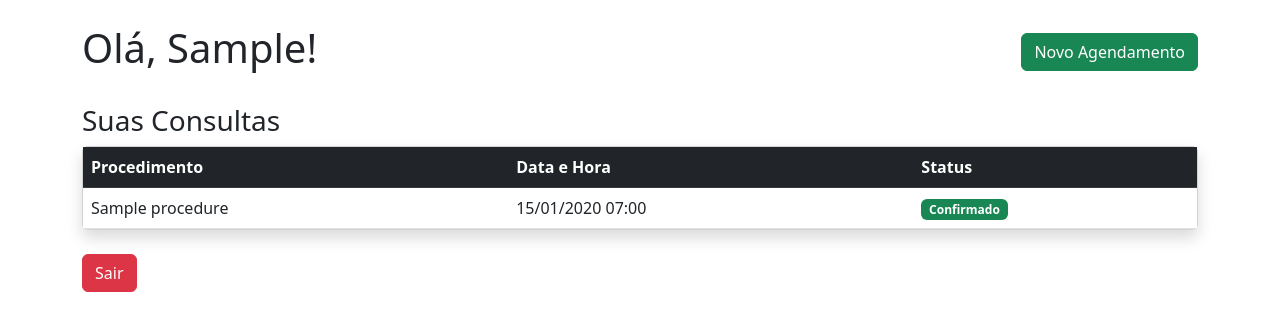
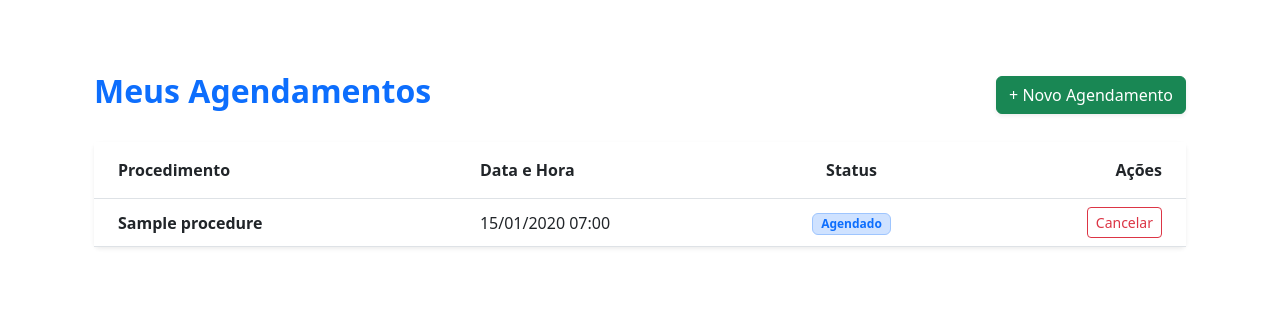
Before and after one commit to Gabriel-Domingueti/clinic-scheduling-system, a Django app: page / in a window 1280 px wide. Shown: the top 331 px of the page. Run offline with Django 5.2, Linux system fonts and the light colour scheme; a user stored in the database is signed in; tables that the repository leaves empty hold one stand-in row (values such as "Sample post").

Commit message:
Privacidade: implementado filtro de consultas por usuário logado

```diff
--- a/appointments/models.py
+++ b/appointments/models.py
@@ -1,5 +1,8 @@
 from django.db import models
 from django.contrib.auth.models import User
+from django.core.exceptions import ValidationError
+from django.utils import timezone
+from datetime import timedelta
 
 class Patient(models.Model):
     user = models.OneToOneField(User, on_delete=models.CASCADE)
@@ -24,10 +27,18 @@ class Procedure(models.Model):
         return self.name
 
 class Appointment(models.Model):
+    STATUS_CHOICES = [
+        ("SCHEDULED", "Agendado"),
+        ("CANCELED", "Cancelado"),
+    ]
     patient = models.ForeignKey(Patient, on_delete=models.CASCADE)
     procedure = models.ForeignKey(Procedure, on_delete=models.CASCADE, verbose_name="Procedimento")
     date_time = models.DateTimeField(verbose_name="Data e Horário")
-    is_confirmed = models.BooleanField(default=False)
+    status = models.CharField(
+        max_length=20,
+        choices=STATUS_CHOICES,
+        default="SCHEDULED",
+    )
     created_at = models.DateTimeField(auto_now_add=True)
 
     class Meta:
@@ -36,3 +47,39 @@ class Appointment(models.Model):
 
     def __str__(self):
         return f"{self.patient.user.username} - {self.date_time}"
+
+    def clean(self):
+        # Trava para data no passado
+        if self.date_time and self.date_time < timezone.now():
+            raise ValidationError("Não é possível agendar uma consulta para uma data que já passou.")
+
+        # Lógica de conflito de horários
+        if self.date_time and self.procedure:
+            start_time = self.date_time
+            end_time = start_time + timedelta(minutes=self.procedure.duration_minutes)
+
+            conflict = Appointment.objects.filter(
+                date_time__date=start_time.date(),
+                status='SCHEDULED'
+            ).exclude(pk=self.pk)
+
+            for existing_appt in conflict:
+                existing_start = existing_appt.date_time
+                existing_end = existing_start + timedelta(minutes=existing_appt.procedure.duration_minutes)
+
+                if start_time < existing_end and end_time > existing_start:
+                    raise ValidationError(
+                        f"Conflito: Já existe um agendamento das {existing_start.strftime('%H:%M')} às {existing_end.strftime('%H:%M')}."
+                    )
+
+    def cancel(self):
+        if self.status == 'CANCELED':
+            raise ValidationError("ESte agendamento já foi cancelado.")
+        if self.date_time < timezone.now():
+            raise ValidationError("Não é possível cancelar uma consulta que já ocorreu.")
+        self.status = 'CANCELED'
+        self.save()
+
+    def save(self, *args, **kwargs):
+        self.full_clean()
+        super().save(*args, **kwargs)
--- a/appointments/templates/appointments/home.html
+++ b/appointments/templates/appointments/home.html
@@ -1,38 +1,50 @@
 {% extends 'appointments/base.html' %}
 
 {% block content %}
+<div class="container py-5">
     <div class="d-flex justify-content-between align-items-center mb-4">
-    <h1>Olá, {{ user.first_name }}!</h1>
-    <a href="{% url 'schedule_appointment' %}" class="btn btn-success">Novo Agendamento</a>
+        <h2 class="fw-bold text-primary">Meus Agendamentos</h2>
+        <a href="{% url 'schedule_appointment' %}" class="btn btn-success shadow-sm">+ Novo Agendamento</a>
     </div>
 
-<h3>Suas Consultas</h3>
-<div class="card shadow">
+    <div class="card shadow-sm border-0">
+        <div class="card-body p-0">
             <div class="table-responsive">
                 <table class="table table-hover mb-0">
-            <thead class="table-dark">
+                    <thead class="bg-light">
                         <tr>
-                    <th>Procedimento</th>
-                    <th>Data e Hora</th>
-                    <th>Status</th>
+                            <th class="px-4 py-3">Procedimento</th>
+                            <th class="py-3">Data e Hora</th>
+                            <th class="py-3 text-center">Status</th>
+                            <th class="py-3 text-end px-4">Ações</th>
                         </tr>
                     </thead>
                     <tbody>
                         {% for appt in appointments %}
-                <tr>
-                    <td>{{ appt.procedure.name }}</td>
+                        <tr class="align-middle">
+                            <td class="px-4 fw-semibold">{{ appt.procedure.name }}</td>
                             <td>{{ appt.date_time|date:"d/m/Y H:i" }}</td>
-                    <td>
-                        {% if appt.is_confirmed %}
-                            <span class="badge bg-success">Confirmado</span>
+                            <td class="text-center">
+                                {% if appt.status == 'SCHEDULED' %}
+                                    <span class="badge bg-primary-subtle text-primary border border-primary-subtle">Agendado</span>
                                 {% else %}
-                            <span class="badge bg-warning text-dark">Pendente</span>
+                                    <span class="badge bg-secondary-subtle text-secondary border border-secondary-subtle">Cancelado</span>
+                                {% endif %}
+                            </td>
+                            <td class="text-end px-4">
+                                {% if appt.status == 'SCHEDULED' %}
+                                <form action="{% url 'cancel_appointment' appt.id %}" method="post" style="display:inline;">
+                                    {% csrf_token %}
+                                    <button type="submit" class="btn btn-outline-danger btn-sm" onclick="return confirm('Tem certeza que deseja cancelar?')">
+                                        Cancelar
+                                    </button>
+                                </form>
                                 {% endif %}
                             </td>
                         </tr>
                         {% empty %}
                         <tr>
-                    <td colspan="3" class="text-center text-muted p-4">
+                            <td colspan="4" class="text-center py-5 text-muted">
                                 Você ainda não possui agendamentos.
                             </td>
                         </tr>
@@ -41,11 +53,6 @@
                 </table>
             </div>
         </div>
-
-<div class="mt-4">
-    <form action="{% url 'logout' %}" method="post">
-    {% csrf_token %}
-    <button type="submit" class="btn btn-danger">Sair</button>
-</form>
+    </div>
 </div>
 {% endblock %}
--- a/appointments/urls.py
+++ b/appointments/urls.py
@@ -8,4 +8,5 @@ urlpatterns = [
     path('login/', auth_views.LoginView.as_view(template_name='appointments/login.html'), name ='login'),
     path('logout/', auth_views.LogoutView.as_view(), name='logout'),
     path('schedule/', views.schedule_appointment, name='schedule_appointment'),
+    path('cancel/<int:appointment_id>/', views.cancel_appointment, name='cancel_appointment'),
 ]
--- a/appointments/views.py
+++ b/appointments/views.py
@@ -1,10 +1,11 @@
-from django.shortcuts import render, redirect
+from django.shortcuts import render, redirect, get_object_or_404
 from .forms import PatientRegistrationForm, AppointmentForm
 from .models import Patient, Appointment
 from django.contrib.auth.decorators import login_required
 from django.contrib import messages
 from datetime import timedelta
 from django.utils import timezone
+from django.core.exceptions import ValidationError
 
 def register(request):
     if request.method == 'POST':
@@ -29,10 +30,10 @@ def register(request):
 @login_required
 def home(request):
     patient_profile = request.user.patient
-    my_appointments = Appointment.objects.filter(patient=patient_profile).order_by('date_time')
+    appointments = Appointment.objects.filter(patient=patient_profile).order_by('date_time')
 
     return render(request, 'appointments/home.html',{
-        'appointments': my_appointments
+        'appointments': appointments
     })
 
 @login_required
@@ -43,37 +44,30 @@ def schedule_appointment(request):
             appointment = form.save(commit=False)
             appointment.patient = request.user.patient # Vincula ao paciente logado
 
-            # Verifica se a data escolhida é menor que a data/hora atual
-            if appointment.date_time < timezone.now():
-                messages.error(request, "Você não pode agendar uma consulta em uma data ou horário que já passou.")
-                return render(request, "appointments/schedule.html", {"form": form})
+            try:
+                appointment.save()
+                messages.success(request, "Consulta agendada com sucesso!")
+                return redirect('home')
+            except ValidationError as e:
+                for error in e.messages:
+                    form.add_error(None, error)
 
-            duration = appointment.procedure.duration_minutes
-            start_time = appointment.date_time
-            end_time = start_time + timedelta(minutes=duration)
-
-            # Procuramos por qualquer consulta que aconteça no mesmo dia
-            potencial_conflicts = Appointment.objects.filter(
-                date_time__date=start_time.date()
-            )
-
-            conflict_found = False
-            for existing_appt in potencial_conflicts:
-                # Calcula quando a consulta que já está no banco termina
-                existing_start = existing_appt.date_time
-                existing_end = existing_start + timedelta(minutes=existing_appt.procedure.duration_minutes)
-
-                # Lógica de Interseção:
-                if start_time < existing_end and end_time > existing_start:
-                    conflict_found = True
-                    break
-
-            if conflict_found:
-                messages.error(request, "Desculpe, este horário já está reservado.")
-            else:
-                appointment.save()
-                messages.success(request, "Agendamento realizado com sucesso!")
-                return redirect('home')
     else:
         form = AppointmentForm()
+
     return render(request, 'appointments/schedule.html', {'form': form})
+
+@login_required
+def cancel_appointment(request, appointment_id):
+    # Garante que só o paciente cancele os próprios agendamentos
+    appointment = get_object_or_404(Appointment, id=appointment_id, patient__user=request.user)
+
+    if request.method == 'POST':
+        try:
+            appointment.cancel()
+            messages.success(request, "Agendamento cancelado.")
+        except ValidationError as e:
+            for error in e.messages:
+                messages.error(request, error)
+
+    return redirect('home')
--- a/core/settings.py
+++ b/core/settings.py
@@ -24,7 +24,7 @@ BASE_DIR = Path(__file__).resolve().parent.parent
 # See https://docs.djangoproject.com/en/6.0/howto/deployment/checklist/
 
 # SECURITY WARNING: keep the secret key used in production secret!
-SECRET_KEY = 'django-insecure-110k19-avcqdf@p63eh7*cb_^l^^@k_a5518v43(f72a_xz_-h'
+SECRET_KEY = os.environ.get("SECRET_KEY")
 
 # SECURITY WARNING: don't run with debug turned on in production!
 DEBUG = True
```
Also changed, not shown: appointments/migrations/0003_remove_appointment_is_confirmed_appointment_status.py (added). Lines whose indentation alone changed are shown as unchanged.
